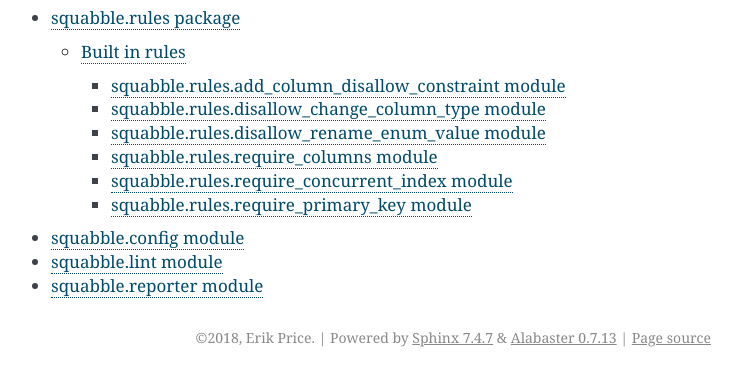
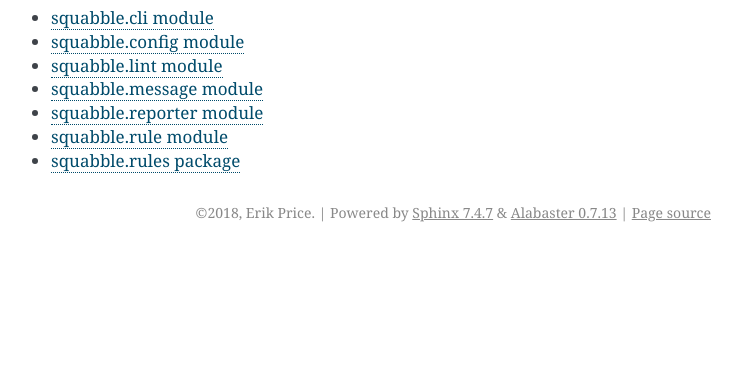
Before and after one commit to erik/squabble, a Sphinx documentation site: the page built from docs/api/squabble.rst, in a window 1280 px wide, cut to the strip 200-586 px from the top of the page. Shown: the whole strip, without its empty margins (399-1141 px from the left). Built offline with Sphinx 7.4.7, drawn with Linux system fonts in a browser that asks for light colours.

Commit message:
Reorganize documentation a little

```diff
--- a/docs/api/squabble.rst
+++ b/docs/api/squabble.rst
@@ -8,7 +8,10 @@
 
 .. toctree::
 
-   squabble.rules
+   squabble.cli
    squabble.config
    squabble.lint
+   squabble.message
    squabble.reporter
+   squabble.rule
+   squabble.rules
--- a/docs/api/squabble.rules.add_column_disallow_constraint.rst
+++ /dev/null
@@ -1,7 +0,0 @@
-squabble.rules.add\_column\_disallow\_constraint module
-=======================================================
-
-.. automodule:: squabble.rules.add_column_disallow_constraint
-    :members:
-    :undoc-members:
-    :show-inheritance:
--- a/docs/api/squabble.rules.disallow_change_column_type.rst
+++ /dev/null
@@ -1,7 +0,0 @@
-squabble.rules.disallow\_change\_column\_type module
-====================================================
-
-.. automodule:: squabble.rules.disallow_change_column_type
-    :members:
-    :undoc-members:
-    :show-inheritance:
--- a/docs/api/squabble.rules.disallow_rename_enum_value.rst
+++ /dev/null
@@ -1,7 +0,0 @@
-squabble.rules.disallow\_rename\_enum\_value module
-===================================================
-
-.. automodule:: squabble.rules.disallow_rename_enum_value
-    :members:
-    :undoc-members:
-    :show-inheritance:
--- a/docs/api/squabble.rules.require_columns.rst
+++ /dev/null
@@ -1,7 +0,0 @@
-squabble.rules.require\_columns module
-======================================
-
-.. automodule:: squabble.rules.require_columns
-    :members:
-    :undoc-members:
-    :show-inheritance:
--- a/docs/api/squabble.rules.require_concurrent_index.rst
+++ /dev/null
@@ -1,7 +0,0 @@
-squabble.rules.require\_concurrent\_index module
-================================================
-
-.. automodule:: squabble.rules.require_concurrent_index
-    :members:
-    :undoc-members:
-    :show-inheritance:
--- a/docs/api/squabble.rules.require_primary_key.rst
+++ /dev/null
@@ -1,7 +0,0 @@
-squabble.rules.require\_primary\_key module
-===========================================
-
-.. automodule:: squabble.rules.require_primary_key
-    :members:
-    :undoc-members:
-    :show-inheritance:
--- a/docs/conf.py
+++ b/docs/conf.py
@@ -90,7 +90,7 @@
 # Add any paths that contain custom static files (such as style sheets) here,
 # relative to this directory. They are copied after the builtin static files,
 # so a file named "default.css" will overwrite the builtin "default.css".
-html_static_path = ['_static']
+html_static_path = []
 
 # Custom sidebar templates, must be a dictionary that maps document names
 # to template names.
--- a/docs/index.rst
+++ b/docs/index.rst
@@ -5,6 +5,7 @@
    :titlesonly:
 
    api/index
+   rules
 
 
 Indices and tables
```
Also changed, not shown: docs/api/squabble.cli.rst (added, +7 -0 lines), docs/api/squabble.message.rst (added, +7 -0 lines), docs/api/squabble.rule.rst (added, +7 -0 lines), docs/api/squabble.rules.rst (+0 -12 lines), docs/rules.rst (added, +47 -0 lines).
